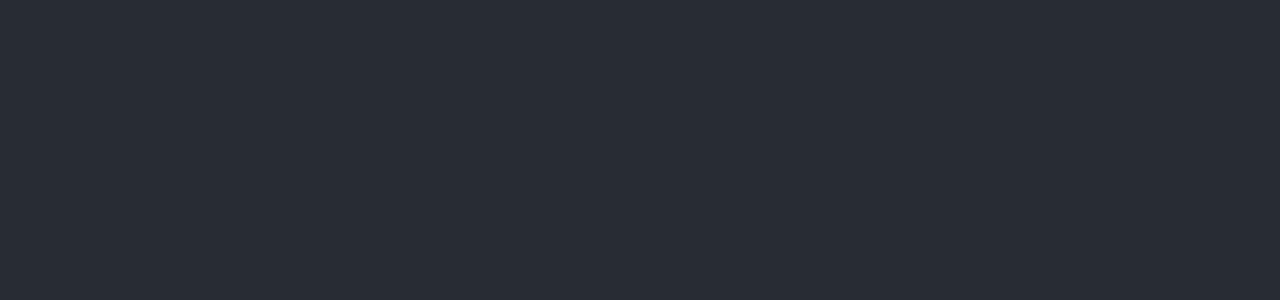
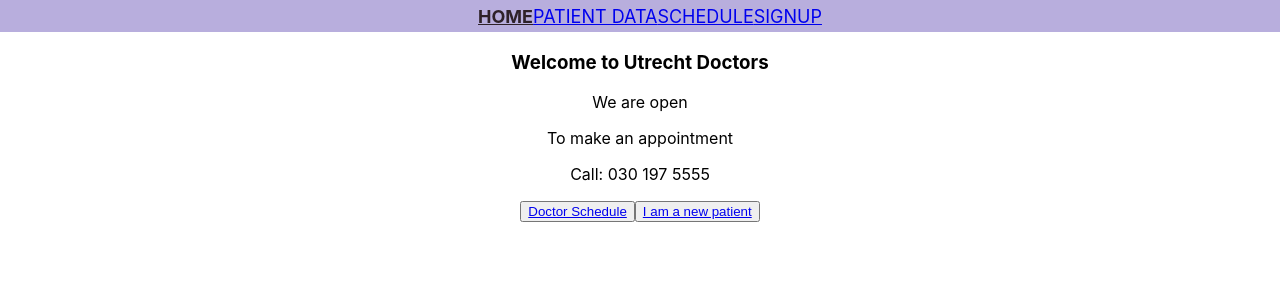
Before and after one commit to koenwisse/amsterdamgps, a React (Create React App) app: page / in a window 1280 px wide. Shown: the top 300 px of the page. Built offline with nearby package versions, Linux system fonts and the light colour scheme.

Commit message:
finalized feature 1, however styling needs work

```diff
--- a/src/App.css
+++ b/src/App.css
@@ -14,14 +14,15 @@
 }
 
 .App-header {
-  background-color: #282c34;
-  min-height: 100vh;
+  background-color: #b8aedd;
+  min-height: 4vh;
   display: flex;
-  flex-direction: column;
+  flex-direction: row;
   align-items: center;
   justify-content: center;
-  font-size: calc(10px + 2vmin);
-  color: white;
+  font-size: calc(2px + 2vmin);
+  color: rgb(197, 120, 120);
+  padding-left: 10px;
 }
 
 .App-link {
--- a/src/App.js
+++ b/src/App.js
@@ -1,9 +1,24 @@
 import "./App.css";
+import { Routes, Route } from "react-router-dom";
+import NavBar from "./components/NavBar";
+import HomePage from "./pages/HomePage";
+import PatientDatabase from "./pages/PatientDatabase";
+import DoctorSchedule from "./pages/DoctorSchedule";
+import PatientSignUp from "./pages/PatientSignUp";
 
 function App() {
   return (
     <div className="App">
-      <header className="App-header"></header>
+      <header className="App-header">
+        <NavBar />
+      </header>
+      <Routes>
+        <Route path="/" element={<HomePage />} />
+        <Route path="/PatientDatabase" element={<PatientDatabase />} />
+        <Route path="/DoctorSchedule" element={<DoctorSchedule />} />
+        <Route path="/PatientSignUp" element={<PatientSignUp />} />
+        {/* <Route path=":detail" element={<DetailPage />} /> */}
+      </Routes>
     </div>
   );
 }
--- /dev/null
+++ b/src/components/NavBar.js
@@ -0,0 +1,22 @@
+import "../App.css";
+import { NavLink } from "react-router-dom";
+import "../index.css";
+
+export default function NavBar() {
+  return (
+    <header className="App-header">
+      <NavLink exact activeClassName="active" to="/">
+        HOME
+      </NavLink>
+      <NavLink exact activeClassName="active" to="/PatientDatabase">
+        PATIENT DATA
+      </NavLink>
+      <NavLink exact activeClassName="active" to="/DoctorSchedule">
+        SCHEDULE
+      </NavLink>
+      <NavLink exact activeClassName="active" to="/PatientSignUp">
+        SIGNUP
+      </NavLink>
+    </header>
+  );
+}
--- /dev/null
+++ b/src/components/OpenCloseToggle.js
@@ -0,0 +1,6 @@
+// We also want to indicate wether the practice is **open** or **closed** at the moment when the user visit the page (updating open or closed while the user is already on the page is not required)
+// Business logic: the practice is open between 08:00 and 16:59
+
+export default function openOrClose() {
+  return <div></div>;
+}
--- a/src/index.css
+++ b/src/index.css
@@ -1,13 +1,18 @@
 body {
   margin: 0;
-  font-family: -apple-system, BlinkMacSystemFont, 'Segoe UI', 'Roboto', 'Oxygen',
-    'Ubuntu', 'Cantarell', 'Fira Sans', 'Droid Sans', 'Helvetica Neue',
+  font-family: -apple-system, BlinkMacSystemFont, "Segoe UI", "Roboto", "Oxygen",
+    "Ubuntu", "Cantarell", "Fira Sans", "Droid Sans", "Helvetica Neue",
     sans-serif;
   -webkit-font-smoothing: antialiased;
   -moz-osx-font-smoothing: grayscale;
 }
 
 code {
-  font-family: source-code-pro, Menlo, Monaco, Consolas, 'Courier New',
+  font-family: source-code-pro, Menlo, Monaco, Consolas, "Courier New",
     monospace;
 }
+
+.active {
+  color: rgb(46, 33, 41);
+  font-weight: bold;
+}
--- a/src/index.js
+++ b/src/index.js
@@ -1,14 +1,17 @@
-import React from 'react';
-import ReactDOM from 'react-dom';
-import './index.css';
-import App from './App';
-import reportWebVitals from './reportWebVitals';
+import React from "react";
+import ReactDOM from "react-dom";
+import "./index.css";
+import App from "./App";
+import reportWebVitals from "./reportWebVitals";
+import { BrowserRouter as Router } from "react-router-dom";
 
 ReactDOM.render(
   <React.StrictMode>
-    <App />
+    <Router>
+      <App />
+    </Router>
   </React.StrictMode>,
-  document.getElementById('root')
+  document.getElementById("root")
 );
 
 // If you want to start measuring performance in your app, pass a function
--- /dev/null
+++ b/src/pages/DoctorSchedule.js
@@ -0,0 +1,13 @@
+// A page where patients can see who is on duty and contact details
+
+import "../components/OpenCloseToggle";
+export default function DoctorSchedule() {
+  return (
+    <div>
+      <h3> Who is on duty? </h3>
+      <p> We are open </p>
+      <p> To make an appointment </p>
+      <p> Call: 030 197 5555 </p>
+    </div>
+  );
+}
--- /dev/null
+++ b/src/pages/HomePage.js
@@ -0,0 +1,21 @@
+// A homepage with contact details
+
+import { NavLink } from "react-router-dom";
+
+export default function HomePage() {
+  return (
+    <div>
+      <h3> Welcome to Utrecht Doctors </h3>
+      <p> We are open </p>
+      <p> To make an appointment </p>
+      <p> Call: 030 197 5555 </p>
+
+      <button>
+        <NavLink to="/DoctorSchedule">Doctor Schedule</NavLink>
+      </button>
+      <button>
+        <NavLink to="/PatientSignup">I am a new patient</NavLink>
+      </button>
+    </div>
+  );
+}
--- /dev/null
+++ b/src/pages/PatientDatabase.js
@@ -0,0 +1,9 @@
+// A page where doctors view which patients are in their database
+
+export default function PatientDatabase() {
+  return (
+    <div>
+      <p> This is our PatientDatabase page</p>
+    </div>
+  );
+}
--- /dev/null
+++ b/src/pages/PatientSignUp.js
@@ -0,0 +1,9 @@
+// A page where new patients can sign up
+
+export default function PatientSignUp() {
+  return (
+    <div>
+      <p> This is our PatientSignUp page</p>
+    </div>
+  );
+}
```
Also changed, not shown: src/pages/DetailPatient.js (added, +9 -0 lines).
